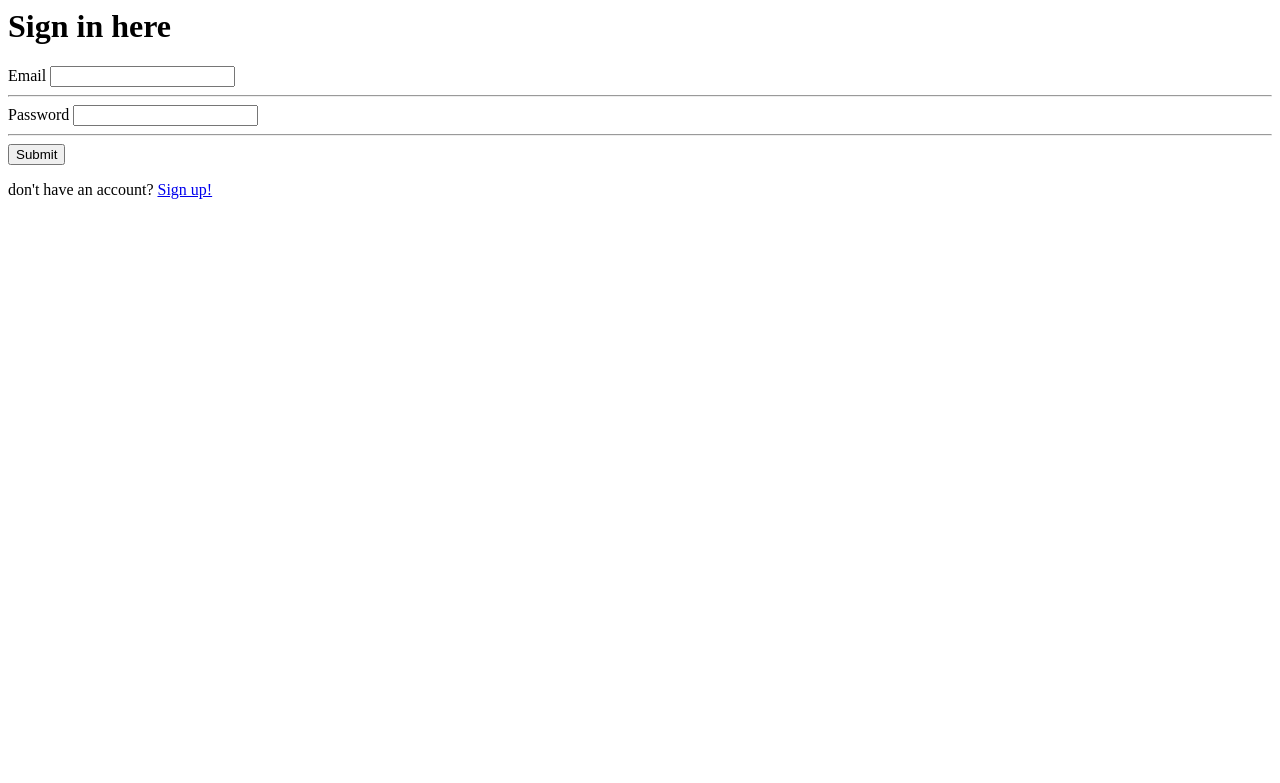
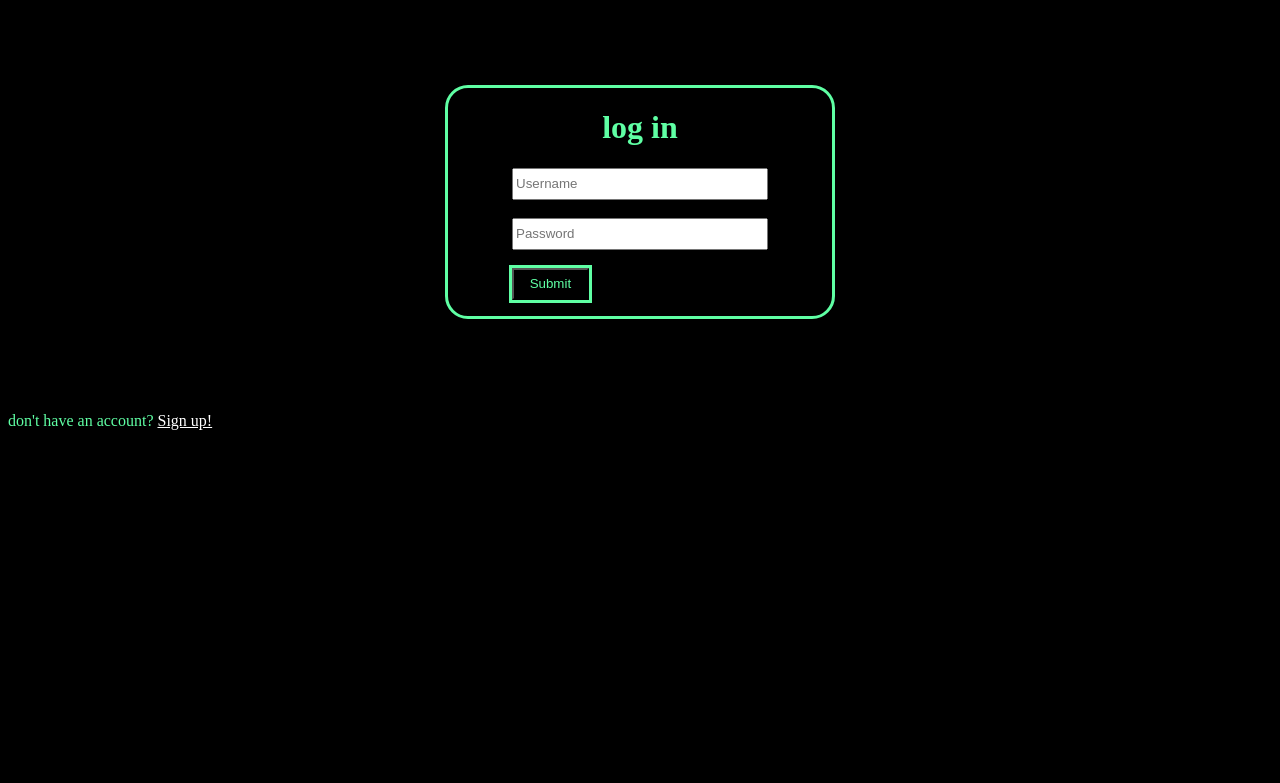
Before and after one commit to ezduzit-13/todo-app, a Django app: page /signin in a window 1280 px wide. Shown: the top 783 px of the page. Run offline with Django 4.2, Linux system fonts and the light colour scheme; some libraries are stand-ins or nearby versions.

Commit message:
styled all pages

```diff
--- a/blog_app/templates/signin.html
+++ b/blog_app/templates/signin.html
@@ -5,16 +5,30 @@
 
     </head>
     <body>
-        <h1>Sign in here</h1>
-        <form id="login-form">
-            <label for="email">Email</label>
-            <input name="email" id="email">
-            <hr>
-            <label for="password">Password</label>
-            <input name="password" id="password">
-            <hr>
-            <button type="submit">Submit</button>
-        </form>
+      <div class = 'cont'>
+        <div class = 'holder'>
+
+          <div class="cont">
+            <h1>log in</h1>
+          </div>
+          <div class = 'cont'>
+            <form id="login-form">
+              <input name="email" id="email" class = 'field' placeholder="Username">
+              <br>
+              <br>
+              <input name="password" id="password" placeholder="Password" class = 'field'>
+              <br>
+              <br>
+              <button type="submit" class='submit'>Submit</button>
+          </form>
+          </div>
+          </div>
+      </div>
+
+      </div>
+
+
+
       <p>don't have an account? <a href="{%url 'signup'%}">Sign up!</a></p>
     </body>
     <script>
@@ -33,4 +47,42 @@
         })
     })
     </script>
+    <style>
+      body{
+        background-color: black;
+        color: #5FFFA4;
+      }
+      .cont{
+        display: flex;
+        justify-content: center;
+      }
+      .holder{
+        outline-style: solid;
+        outline-color: #5FFFA4;
+        width: 30vw;
+        margin-top: 10vh;
+        margin-bottom: 10vh;
+        border-radius: 20px;
+      }
+      .field{
+        height: 4vh;
+        width: 20vw;
+      }
+      .submit{
+        height: 4vh;
+        width: 6vw;
+        background-color: black;
+        color: #5FFFA4;
+        outline-style: solid;
+        outline-color: #5FFFA4;
+      }
+      .submit:hover{
+        background-color: #5FFFA4;
+        color: black;
+      }
+      a{
+        color: white;
+      }
+
+    </style>
 </html>
--- a/react-frontend/src/Components/Create.jsx
+++ b/react-frontend/src/Components/Create.jsx
@@ -43,10 +43,10 @@ const csrftoken = getCookie('csrftoken')
     <div>
       Create a New To-Do
       <form onSubmit = {handleSubmit}>
-        <input onChange = {(e) => setContent(e.target.value)} type="text"  name = 'title' />
-        <input type="submit" id = 'submit' />
+        <input onChange = {(e) => setContent(e.target.value)} type="text"  name = 'title' className='input-field'/>
+        <br />
+        <button type="submit" className='submit-button'>Submit</button>
       </form>
-      <p>{content}</p>
     </div>
   ) : ''
 }
--- a/react-frontend/src/Components/Delete.jsx
+++ b/react-frontend/src/Components/Delete.jsx
@@ -36,7 +36,7 @@ const Delete = (props) => {
     <div>
       <form onSubmit={handleSubmitDelete}>
         <input type="hidden" name="delete_item" value = {props.num}/>
-        <button type = 'submit'>delete</button>
+        <button type = 'submit' className='delete-button'>Delete</button>
       </form>
     </div>
   )
--- a/react-frontend/src/Components/Update.jsx
+++ b/react-frontend/src/Components/Update.jsx
@@ -46,8 +46,9 @@ const Update = (props) => {
     <div>
       Update to Do
       <form onSubmit = {handleUpdate}>
-        <input type="text"  name = 'title' />
-        <input type="submit" id = 'submit' />
+        <input type="text"  name = 'title' className='input-field'/>
+        <br />
+        <button type="submit" id = 'submit' className='submit-button'>Submit</button>
       </form>
     </div>
 )
```
Also changed, not shown: blog_app/templates/signup.html (+60 -10 lines), react-frontend/src/App.jsx (+4 -4 lines), react-frontend/src/Components/Fetching.jsx (+14 -5 lines), react-frontend/src/Components/style-fetching.css (+51 -2 lines).
